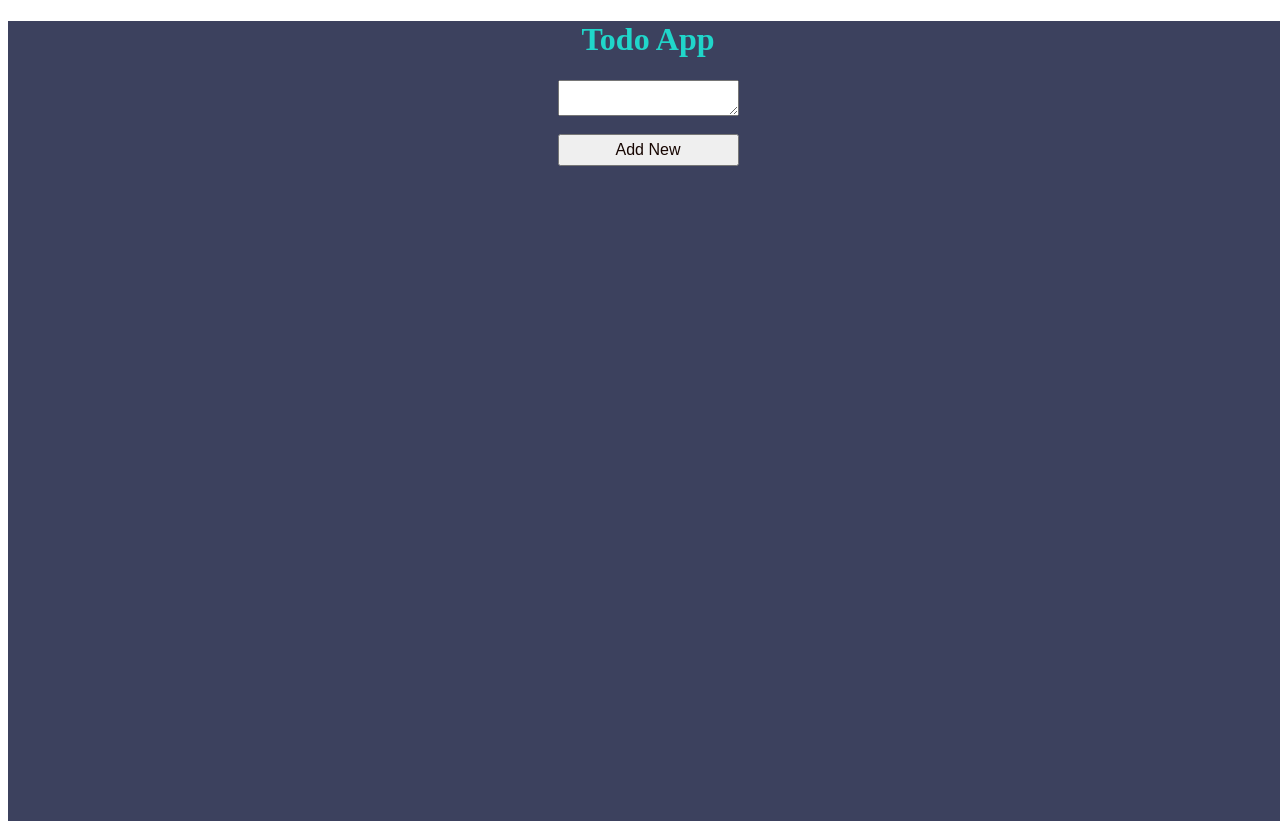
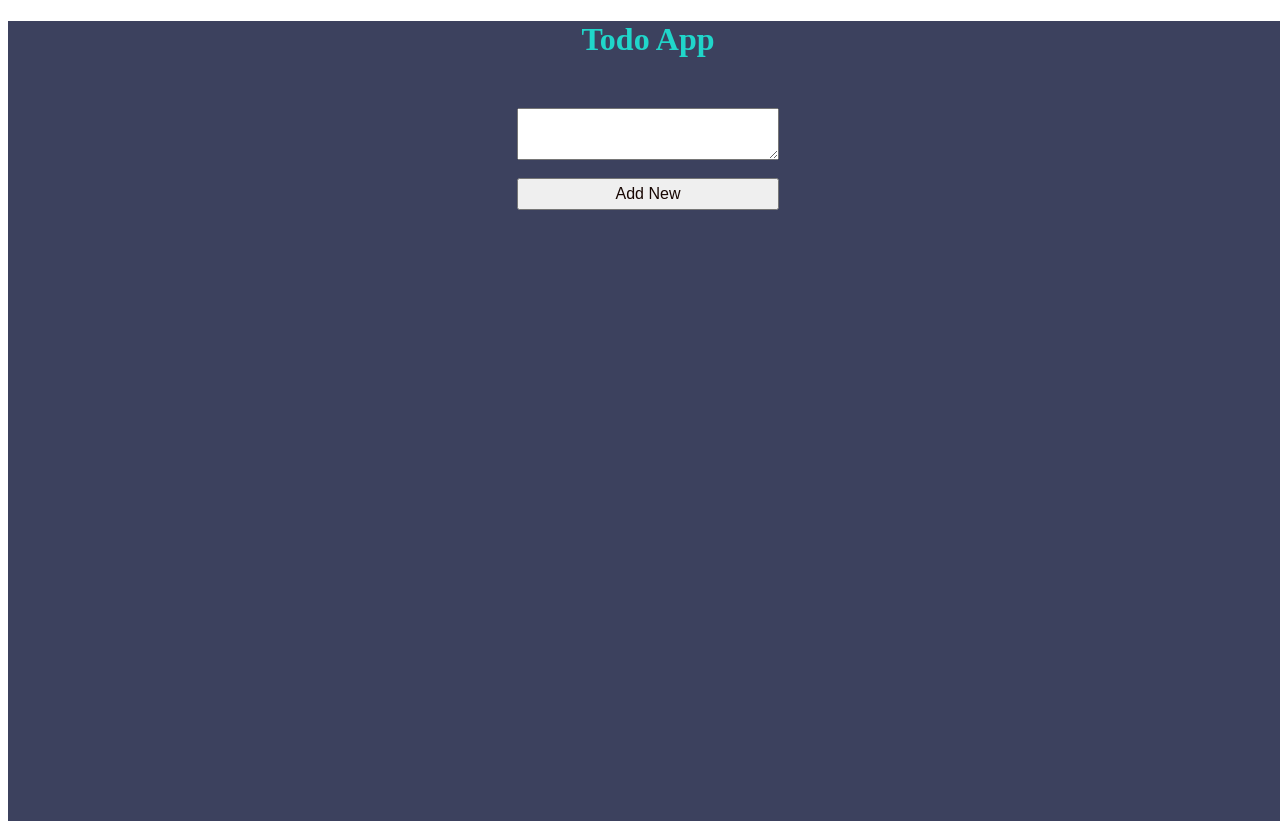
Before and after one commit to praj64/Todo-List---React-State-Events-Outputting-Dynamic-Data-Working-with-Express---5i5a1z31g0ev, a React app: page / in a window 1280 px wide. Built offline with nearby package versions, Linux system fonts and the light colour scheme.

Commit message:
Update TodoAdd.css

```diff
--- a/src/styles/TodoAdd.css
+++ b/src/styles/TodoAdd.css
@@ -1,5 +1,11 @@
 .grid-container {
+    margin-top: 50px;
     display: grid;
     justify-content: center;
     align-items: center;
 }
+
+#task {
+    font-size: 20px;
+    color: #e6394b;
+}
```
